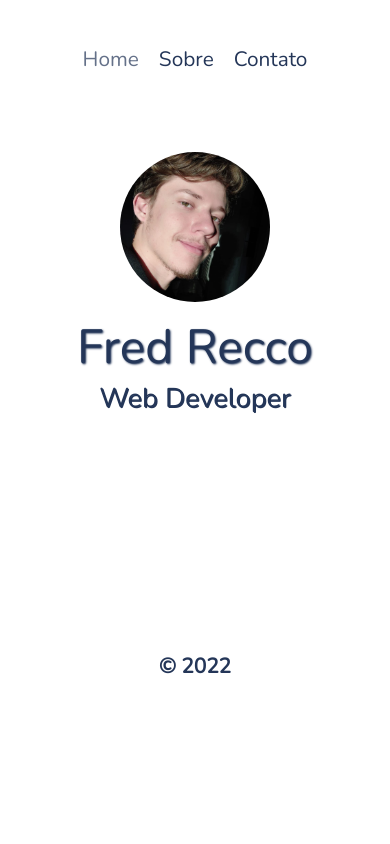
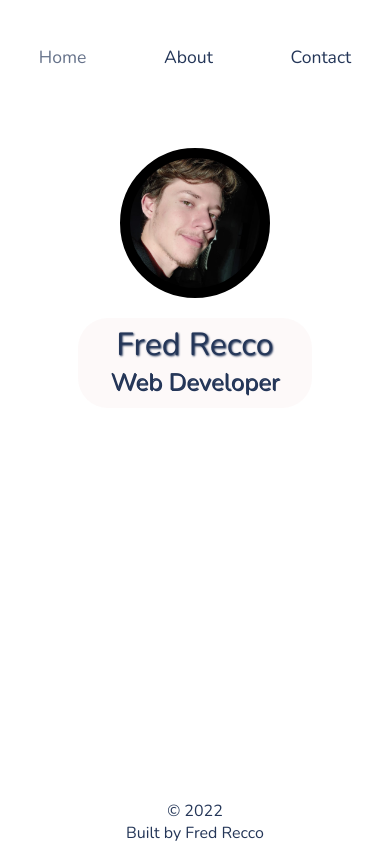
Before and after one commit to reecco/portfolio, a Vue app: page / in a window 390 px wide. Built offline with nearby package versions, Linux system fonts and the light colour scheme.

Commit message:
fix: change language, design and design responsive

```diff
--- a/src/components/ContactForm/ContactForm.vue
+++ b/src/components/ContactForm/ContactForm.vue
@@ -1,13 +1,12 @@
 <template>
-  <div class="contact contact__form">
-    <h2 class="contact__form-title">Ou me envie uma mensagem</h2>
+  <div class="contact__form">
+    <h2 class="contact__form-title">Send a message</h2>
     <form @submit="sendEmail">
       <p class="message">{{ alert }}</p>
       <input type="text" name="email" class="input input-email" id="input-email" placeholder="Email" v-model="email">
-      <input type="text" name="name" class="input input-name" id="input-name" placeholder="Nome" v-model="name">
-      <textarea type="text" name="text" class="textarea" id="textarea-text" placeholder="Mensagem"
-        v-model="text"></textarea>
-      <button class="btn-send">Enviar mensagem</button>
+      <input type="text" name="name" class="input input-name" id="input-name" placeholder="Name" v-model="name">
+      <textarea type="text" name="text" class="textarea" id="textarea-text" placeholder="Message" v-model="text"></textarea>
+      <button class="btn-send">Send</button>
     </form>
   </div>
 </template>
--- a/src/components/ContactForm/style.sass
+++ b/src/components/ContactForm/style.sass
@@ -6,6 +6,7 @@
 
   &-title
     font-size: 1.6rem
+    text-align: center
 
   form
     display: flex
@@ -17,16 +18,20 @@
       color: #e3501fee
 
     .input
-      margin: 20px
+      margin: 10px
       width: 500px
       height: 50px
       padding-left: 10px
       font-size: 1.2rem
       border-radius: 10px
       border: 1px solid #000
+      transition: .5s
+
+      &:focus
+        scale: 1.01
 
     .textarea
-      margin: 20px
+      margin: 10px
       width: 500px
       height: 200px
       resize: none
@@ -34,6 +39,10 @@
       padding-left: 10px
       font-size: 1.2rem
       border-radius: 10px
+      transition: .5s
+
+      &:focus
+        scale: 1.01
 
     .btn-send
       padding: 10px 60px
@@ -51,7 +60,7 @@
       &:active
         opacity: 0.9
 
-@media (max-width: 500px)
+@media (max-width: 420px)
   .contact__form
 
     &-title
@@ -73,7 +82,7 @@
           outline: #000
           border: 2px solid #000
 
-@media (max-width: 600px) and (min-width: 501px)
+@media (max-width: 720px) and (min-width: 421px)
   .contact__form
 
     form
@@ -82,3 +91,6 @@
 
       .textarea
         width: 400px
+
+      .btn-send
+        padding: 10px 80px
--- a/src/components/Footer/Footer.vue
+++ b/src/components/Footer/Footer.vue
@@ -1,6 +1,7 @@
 <template>
   <footer>
     <p>&copy; 2022</p>
+    <p>Built by Fred Recco</p>
   </footer>
 </template>
 
--- a/src/components/Footer/style.sass
+++ b/src/components/Footer/style.sass
@@ -1,31 +1,24 @@
 @import '@/assets/sass/_variables.sass'
 
 footer
-  display: flex
   color: $color-text
-  align-items: flex-end
-  justify-content: center
-  // min-height: 200px
+  position: fixed
+  left: 0
+  bottom: 0
+  width: 100%
+  color: #243658
 
   p
-   font-size: 1.3rem
-   font-weight: 600
+    text-align: center
+    font-size: 1.3rem
+    font-weight: 500
 
-// @media (max-height: 599px)
-//   footer
-//     min-height: 100px
+@media (max-width: 420px)
+  footer
+    p
+      font-size: 1rem
 
-// @media (max-width: 500px) and (min-height: 600px) and (max-height: 700px)
-//   footer
-//     min-height: 150px
-
-//     p
-//       font-size: 1.2rem
-
-// @media (max-height: 900px) and (min-height: 701px)
-//   footer
-//     min-height: 50px
-
-// @media (max-width: 700px) and (min-width: 501px)
-//   footer
-//     min-height: 100px
+@media (max-width: 720px) and (min-width: 421px)
+  footer
+    p
+      font-size: 1.18rem
--- a/src/components/Navbar/Navbar.vue
+++ b/src/components/Navbar/Navbar.vue
@@ -1,8 +1,8 @@
 <template>
   <nav>
     <router-link to="/">Home</router-link>
-      <router-link to="/about">Sobre</router-link>
-      <router-link to="/contact">Contato</router-link>
+      <router-link to="/about">About</router-link>
+      <router-link to="/contact">Contact</router-link>
   </nav>
 </template>
 
--- a/src/components/Navbar/style.sass
+++ b/src/components/Navbar/style.sass
@@ -18,3 +18,19 @@ nav
 
   a.router-link-exact-active
     opacity: 0.7
+
+@media (max-width: 420px)
+  nav
+    justify-content: space-around
+
+    a
+      font-size: 1.1rem
+      margin: 40px 0
+
+@media (max-width: 720px) and (min-width: 421px)
+  nav
+    justify-content: space-around
+
+    a
+      font-size: 1.2rem
+      margin: 40px 0
--- a/src/views/About/About.vue
+++ b/src/views/About/About.vue
@@ -1,23 +1,20 @@
 <template>
   <div class="about">
-    <h2 class="about__title">Sobre</h2>
+    <h2 class="about__title">About</h2>
     <div class="about__text">
       <p class="text">
-        Recém formado em Análise e Desenvolvimento de Sistemas pela UNINOVE - Vila Maria. E a procura de uma primeira
-        oportunidade para trabalhar na área de TI.
+        Recently graduated in Systems Analysis and Development from UNINOVE - Vila Maria. And looking for a first opportunity to work in the IT field.
       </p>
       <p class="text">
-        Gosta de tecnologia desde criança, está em constante aprendizado e sempre buscando por novos desafios. Seus
-        principais hobbies envolvem montagem de computadores, assistir reviews sobre hardwares e estar sempre
-        acompanhando as novidades do mundo tecnológico.
+        He likes technology since he was a child, he is constantly learning and always looking for new challenges. His main hobbies involve building computers, watching hardware reviews and always keeping up with the latest in the technological world.
       </p>
     </div>
     <div class="about__skills">
-      <h3 class="skills__title">Experiência com</h3>
+      <h3 class="skills__title">Experience with</h3>
       <ul class="box__skills">
-        <li class="skills">JavaScript, HTML, CSS, Sass e Vue.js</li>
-        <li class="skills">Node.js, Java, Python e Linux</li>
-        <li class="skills">MySQL, MongoDB e Git</li>
+        <li class="skills">JavaScript, HTML, CSS, Sass and Vue.js</li>
+        <li class="skills">Node.js, Java, Python and Linux</li>
+        <li class="skills">MySQL, MongoDB and Git</li>
       </ul>
     </div>
   </div>
--- a/src/views/About/style.sass
+++ b/src/views/About/style.sass
@@ -6,7 +6,7 @@
   display: flex
   flex-direction: column
   align-items: center
-  min-height: 590px
+  min-height: 690px
 
   .about__title
     font-size: 2rem
@@ -36,10 +36,10 @@
       .skills
         margin: 10px 0
 
-@media (max-width: 500px)
+@media (max-width: 420px)
   .about
     margin-top: 10%
-    min-height: 375px
+    min-height: 800px
 
     .about__text
       width: 80%
@@ -48,19 +48,23 @@
         text-align: justify
 
     .about__skills
-      margin-top: 10%
+      margin-top: 3%
       width: 80%
 
       .box__skills
         margin-top: 3%
 
-@media (max-width: 600px) and (min-width: 501px)
+@media (max-width: 720px) and (min-width: 421px)
   .about
+    margin-top: 6%
+    min-height: 650px
 
     .about__text
       width: 80%
 
-@media (max-width: 700px) and (min-width: 601px)
-  .about
-    margin-top: 6%
-    min-height: 500px
+      .text
+        text-align: justify
+
+    .about__skills
+      margin-top: 3%
+      width: 80%
--- a/src/views/Contact/Contact.vue
+++ b/src/views/Contact/Contact.vue
@@ -1,14 +1,19 @@
 <template>
   <div class="contact">
-    <h1 class="contact__title">Contato</h1>
+    <h1 class="contact__title">Contact</h1>
     <ul class="contact__list">
-      <li v-for="(contact, index) in contacts" :key="index" class="contact-url">
-        <a :href="contact.url" target="_blank">
-          <img :src="contact.image" alt="icon">
+      <li class="contact-url">
+        <a href="https://www.linkedin.com/in/fredericorecco/" target="_blank">
+          <img src="@/assets/images/icons8-linkedin-circled.gif" alt="icon">
+        </a>
+      </li>
+      <li class="contact-url">
+        <a href="https://github.com/reecco" target="_blank">
+          <img src="@/assets/images/icons8-github.gif" alt="icon">
         </a>
       </li>
     </ul>
-    <ContactForm/>
+    <ContactForm />
   </div>
 </template>
 <script>
@@ -29,8 +34,8 @@ export default {
   methods: {
     list() {
       this.contacts = [
-        { 'image': 'https://img.icons8.com/color/512/linkedin-circled.png', 'url': 'https://www.linkedin.com/in/fredericorecco/' },
-        { 'image': 'https://img.icons8.com/color/512/github.png', 'url': 'https://github.com/reecco' },
+        { 'image': '@/assets/images/icons8-linkedin-circled.gif', 'url': 'https://www.linkedin.com/in/fredericorecco/' },
+        { 'image': '@/assets/images/icons8-github.gif', 'url': 'https://github.com/reecco' },
       ]
     }
   },
--- a/src/views/Contact/style.sass
+++ b/src/views/Contact/style.sass
@@ -1,7 +1,7 @@
 @import '@/assets/sass/_variables.sass'
 
 .contact
-  min-height: 570px
+  min-height: 690px
   margin-top: 2%
   display: flex
   flex-direction: column
@@ -30,12 +30,12 @@
             scale: 1.02
             opacity: 0.6
 
-@media (max-width: 500px)
+@media (max-width: 420px)
   .contact
     margin-top: 10%
-    min-height: 430px
+    min-height: 690px
 
-@media (max-width: 700px) and (min-width: 501px)
+@media (max-width: 720px) and (min-width: 421px)
   .contact
     margin-top: 6%
-    min-height: 600px
+    min-height: 650px
--- a/src/views/Home/Home.vue
+++ b/src/views/Home/Home.vue
@@ -3,8 +3,10 @@
     <div class="home__photo">
       <div class="photo"></div>
     </div>
-    <h1>Fred Recco</h1>
-    <h3>Web Developer</h3>
+    <div class="home__infos">
+      <h1>Fred Recco</h1>
+      <h3>Web Developer</h3>
+    </div>
   </div>
 </template>
 
--- a/src/views/Home/style.sass
+++ b/src/views/Home/style.sass
@@ -3,11 +3,12 @@
 .home
   color: $color-text
   margin-top: 2%
-  min-height: 590px
+  min-height: 690px
 
   .home__photo
     display: flex
     justify-content: center
+    margin-bottom: 1%
 
     .photo
       width: 150px
@@ -17,52 +18,55 @@
       background-position: left
       background-repeat: no-repeat
       border-radius: 50%
-      transition: .2s
+      transition: .5s
+      border: 10px solid #000
 
       &:hover
+        scale: 1.05
         box-shadow: 2px 2px 8px #555252
 
-  h1, h3
-    text-align: center
+  .home__infos
+    width: 300px
+    background-color: #fdf9f9ee
+    border-radius: 30px
+    padding-top: 5px
+    padding-bottom: 10px
+    margin: 0 auto
 
-  h1
-    margin-top: 3%
-    font-size: 3rem
-    font-weight: 500
-    text-shadow: 1px 1px 2px $color-text
+    h1, h3
+      text-align: center
 
-  h3
-    font-size: 1.7rem
-    font-weight: 500
-    text-shadow: 1px 1px $color-text
+    h1
+      font-size: 3rem
+      font-weight: 500
+      text-shadow: 1px 1px 2px $color-text
 
-// @media (max-width: 500px)
-//   .home
-//     margin-top: 10%
-//     // min-height: 350px
-//     min-height: 0
+    h3
+      font-size: 1.7rem
+      font-weight: 500
+      text-shadow: 1px 1px $color-text
 
-// @media (max-width: 700px) and (min-width: 501px)
-//   .home
-//     margin-top: 6%
-//     // min-height: 500px
-//     min-height: 0
-
-// @media (max-width: 1399px) and (min-width: 701px)
-//   .home
-//     min-height: 340px
-
-@media (max-width: 480px)
+@media (max-width: 420px)
   .home
     margin-top: 10%
+    min-height: 690px
+
+    .home__photo
+      margin-bottom: 5%
+
+    .home__infos
+      width: 60%
+
+      h1
+        font-size: 2rem
+
+      h3
+        font-size: 1.5rem
+
+@media (max-width: 720px) and (min-width: 421px)
+  .home
+    margin-top: 6%
     min-height: 500px
 
-@media (max-width: 767px) and (min-width: 481px)
-  .home
-    margin-top: 10%
-    min-height: 500px
-
-@media (min-width: 768px) and (max-width: 979px)
-  .home
-    margin-top: 10%
-    min-height: 550px
+    .home__photo
+      margin-bottom: 5%
```
